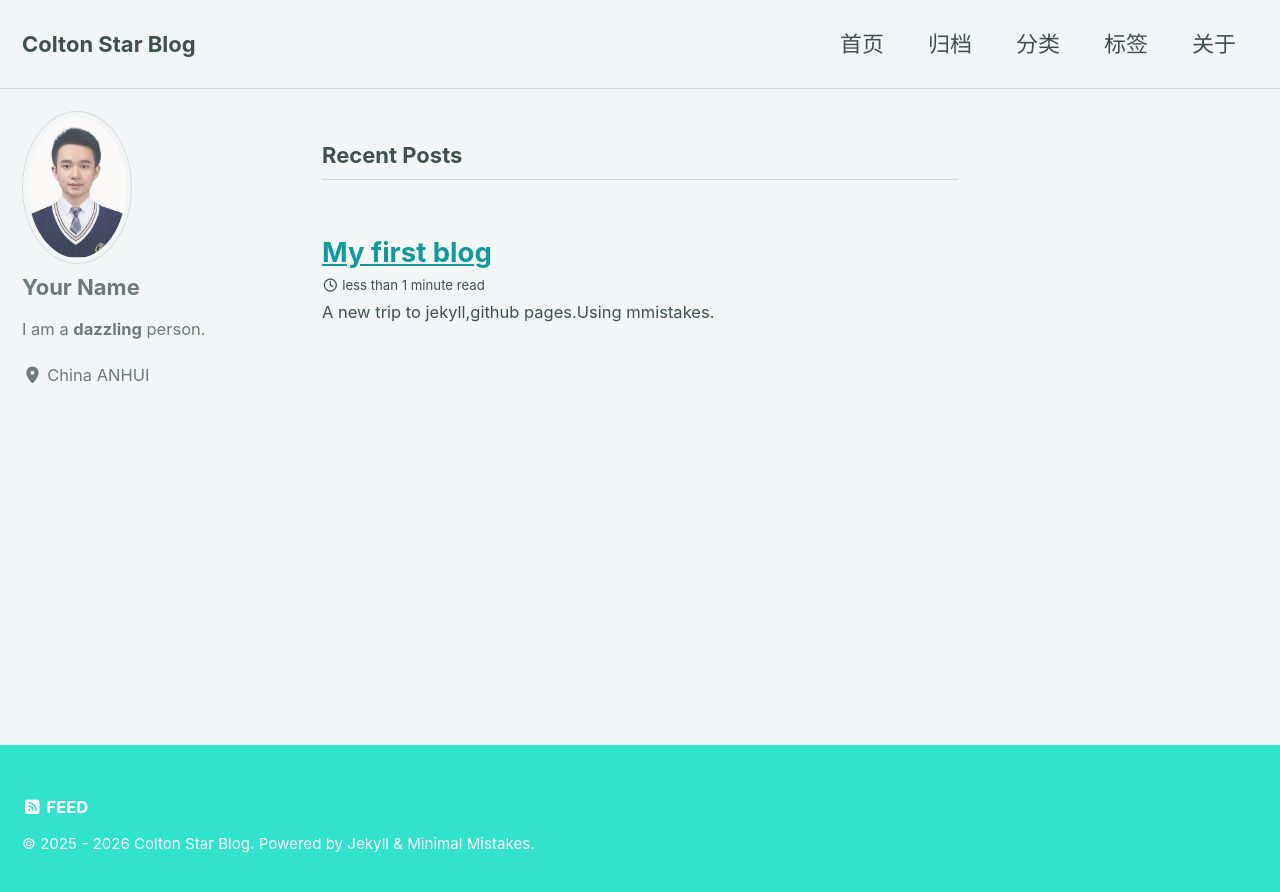
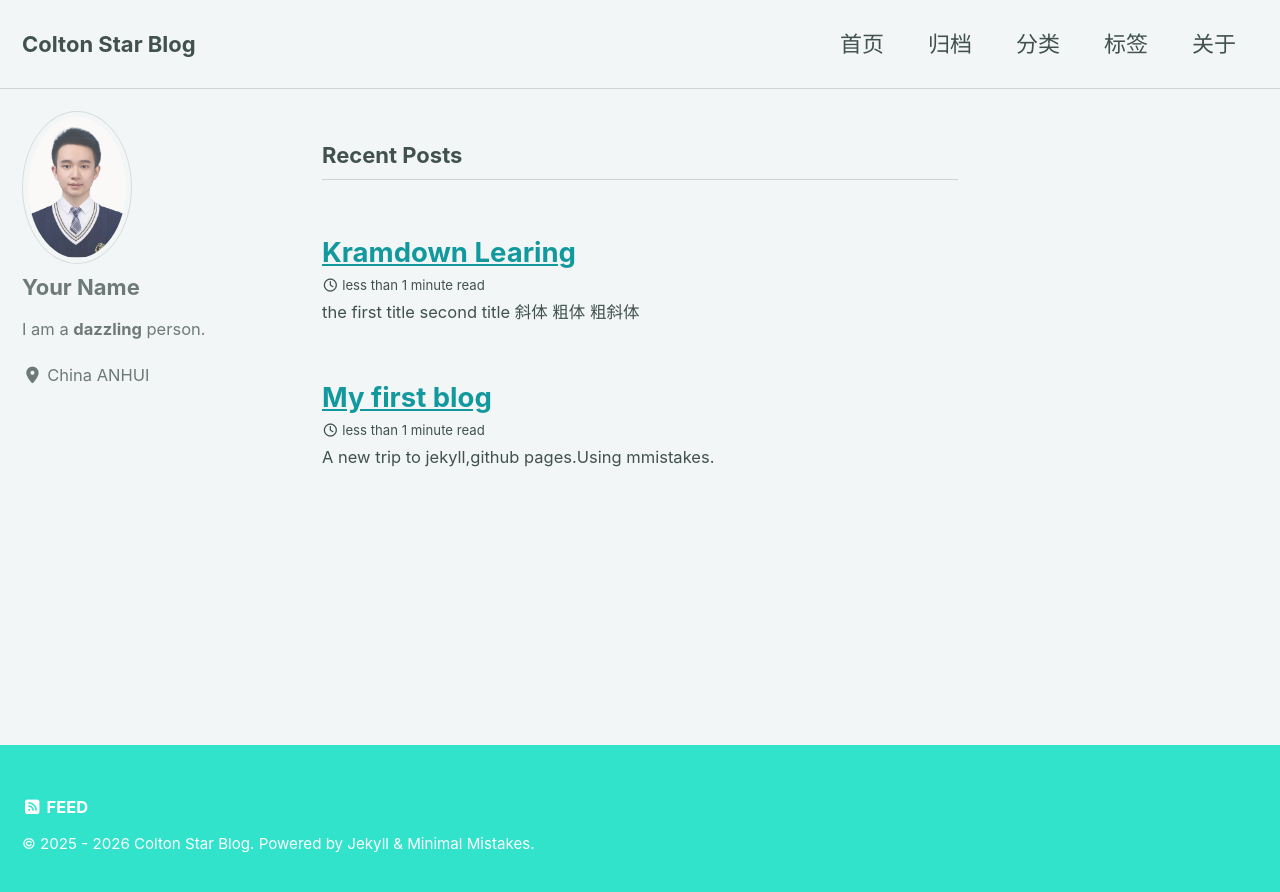
Before and after one commit to Colton818/Colton818.github.io, a Jekyll site: the page built from index.html, in a window 1280 px wide. Shown: the top 892 px of the page. Built offline with Jekyll 4.4.1, drawn with Linux system fonts in a browser that asks for light colours; cached includes are drawn as plain includes; the list of posts is cut into pages by our own code.

Commit message:
kramdown-learing

```diff
--- a/_config.yml
+++ b/_config.yml
@@ -324,4 +324,4 @@ defaults:
       read_time: true
       comments: true
       share: false
-      related: true
+      related: false
--- /dev/null
+++ b/_posts/dir2/2026-02-05-kramdown-learing.md
@@ -0,0 +1,20 @@
+---
+date: 2026-02-15 17:54
+---
+# the first title
+## second title
+*斜体*
+**粗体**
+***粗斜体***
+
+# 无序列表
+- 1
+- 2
+- 3
+  - 子项目
+    - 子项目
+
+# 有序列表
+1. 1
+2. 2
+3. 3
```
Also changed, not shown: _pages/category-archieve.md (added, +5 -0 lines), _posts/dir1/2026-02-15-hello-world.md (renamed from _posts/2026-02-15-hello-world.md).
